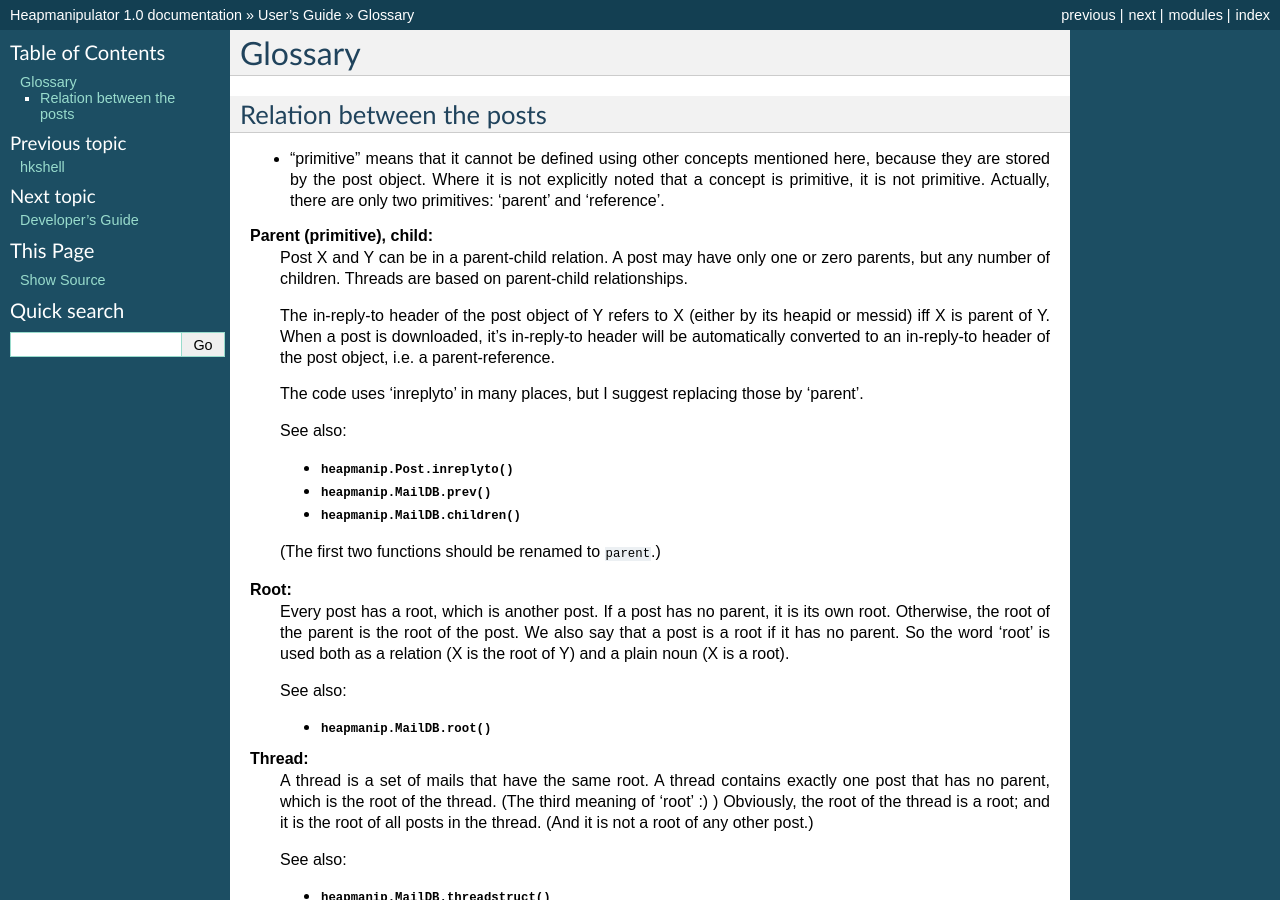
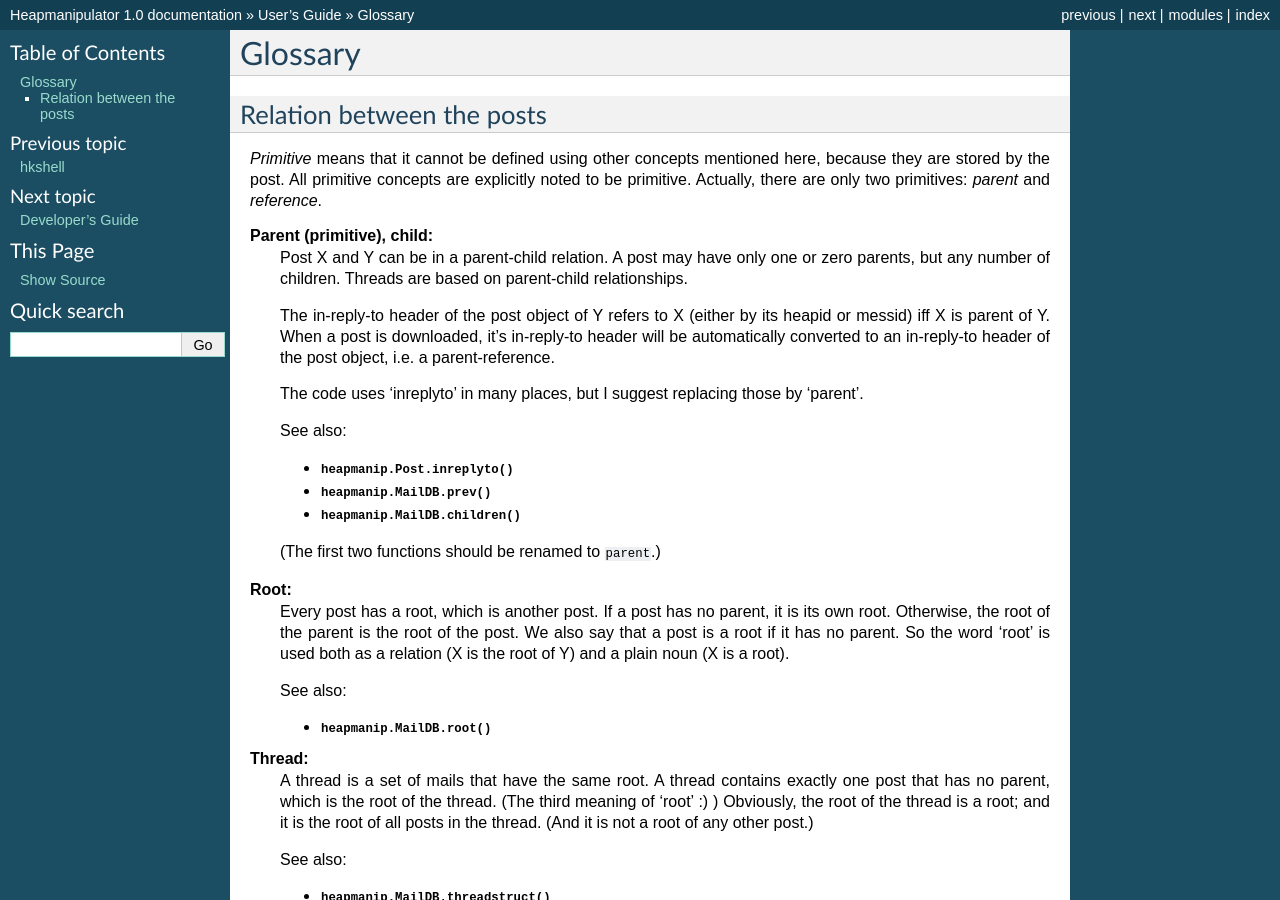
Before and after one commit to hcs42/heapkeeper-old, a Sphinx documentation site: the page built from doc/glossary.rst, in a window 1280 px wide and 900 px high. Built offline with Sphinx 7.4.7, drawn with Linux system fonts in a browser that asks for light colours.

Commit message:
Doc/Arch/heapmanip.Post improved

```diff
--- a/doc/glossary.rst
+++ b/doc/glossary.rst
@@ -1,14 +1,15 @@
 Glossary
 ========
+
+.. _post_relations:
 
 Relation between the posts
 --------------------------
 
-* "primitive" means that it cannot be defined using other concepts
-  mentioned here, because they are stored by the post object. Where it
-  is not explicitly noted that a concept is primitive, it is not
-  primitive. Actually, there are only two primitives: 'parent' and
-  'reference'.
+*Primitive* means that it cannot be defined using other concepts mentioned
+here, because they are stored by the post. All primitive concepts are
+explicitly noted to be primitive. Actually, there are only two primitives:
+*parent* and *reference*.
 
 **Parent (primitive), child:**
     Post X and Y can be in a parent-child relation. A post may have
```
Also changed, not shown: doc/architecture.rst (+9 -0 lines).
